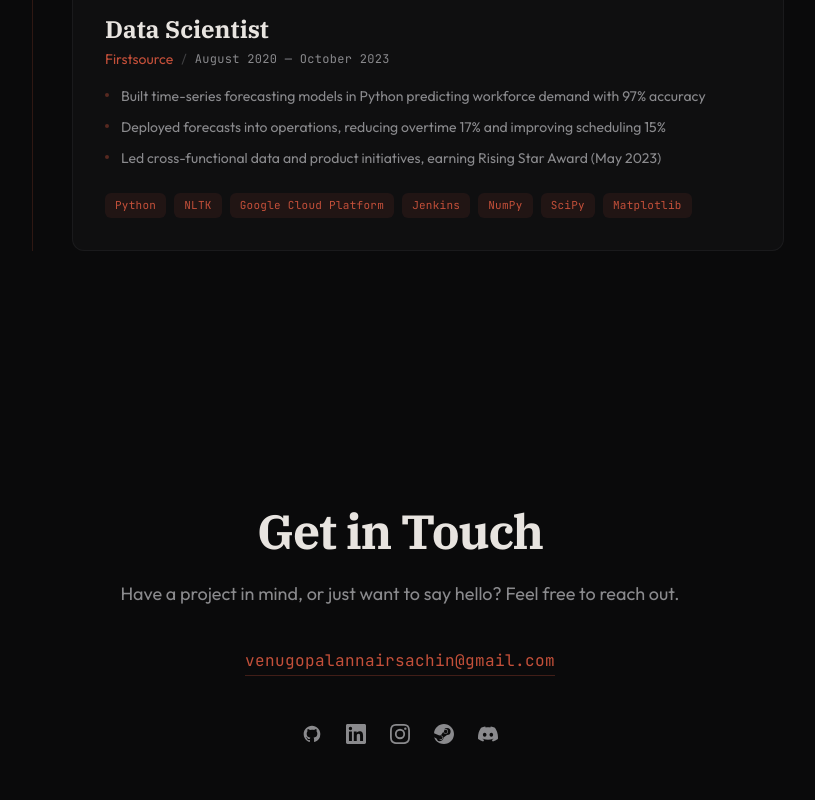
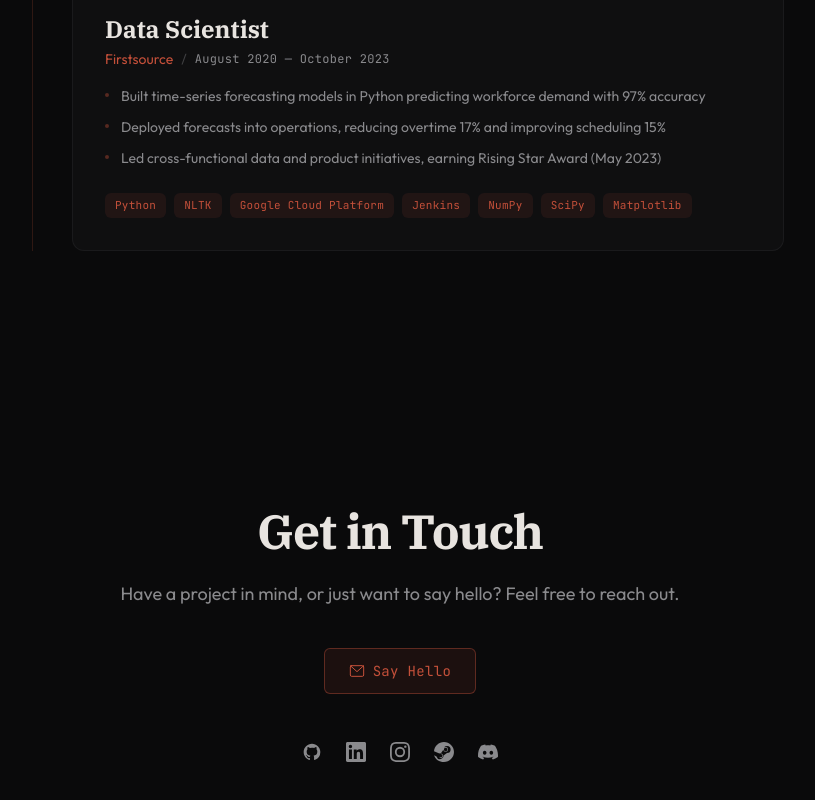
Before and after one commit to SachinVenugopalan30/svnair.dev, a Next.js app: page / in a window 1280 px wide. Shown: the part 2561-3361 px from the top of the page, without its empty margins (240-1055 px from the left). Built offline with nearby package versions, Linux system fonts and the light colour scheme; no server answers.

Commit message:
feat: replace email text with styled mailto button in contact section

```diff
--- a/components/sections/Contact.tsx
+++ b/components/sections/Contact.tsx
@@ -87,7 +87,7 @@ export default function Contact() {
           out.
         </motion.p>
 
-        {/* Email */}
+        {/* Email button */}
         <motion.div
           className="mb-12"
           initial="hidden"
@@ -97,9 +97,21 @@ export default function Contact() {
         >
           <a
             href={`mailto:${config.email}`}
-            className="font-mono text-accent inline-block border-b border-accent/30 pb-0.5 text-sm tracking-wide transition-colors hover:border-accent hover:text-accent-hover sm:text-base"
+            className="font-mono inline-flex items-center gap-2 rounded-md border border-accent/40 bg-accent/10 px-6 py-3 text-sm tracking-wide text-accent transition-all duration-300 hover:border-accent hover:bg-accent/20 hover:text-accent-hover"
           >
-            {config.email}
+            <svg
+              viewBox="0 0 24 24"
+              fill="none"
+              stroke="currentColor"
+              strokeWidth="1.5"
+              strokeLinecap="round"
+              strokeLinejoin="round"
+              className="h-4 w-4"
+            >
+              <rect x="2" y="4" width="20" height="16" rx="2" />
+              <path d="M22 4L12 13L2 4" />
+            </svg>
+            Say Hello
           </a>
         </motion.div>
 
```
